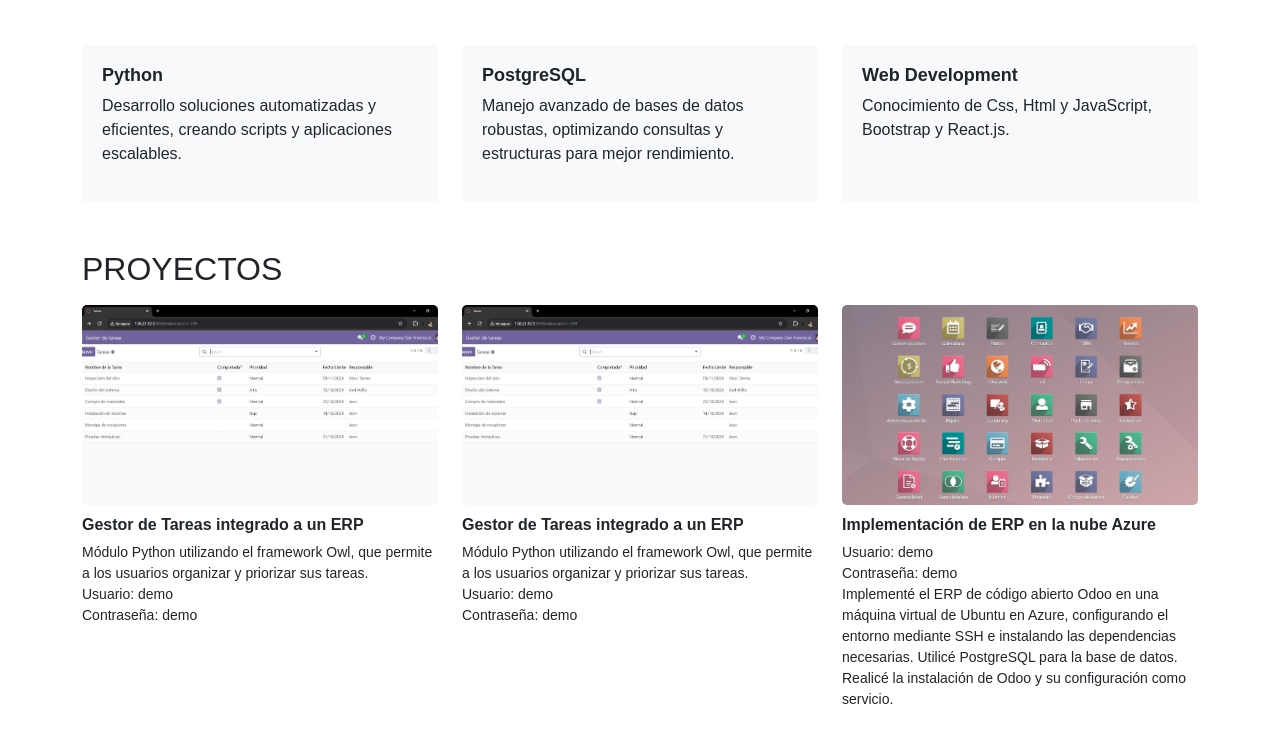
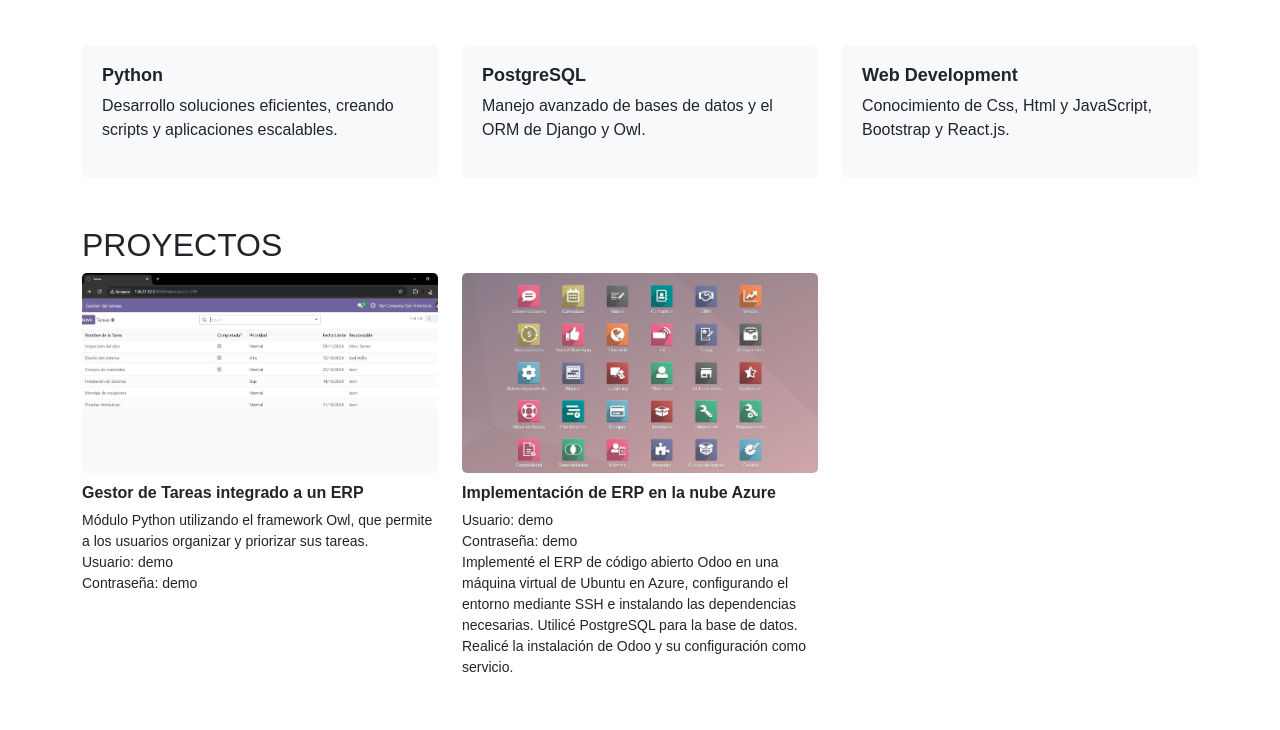
Before and after one commit to jean121/portafolio, a plain HTML site: page index.html in a window 1280 px wide. Shown: the part 481-1211 px from the top of the page. After the commit the page ends 1179 px from the top, so only its background shows below. Drawn offline with nearby package versions, Linux system fonts and the light colour scheme.

Commit message:
index update

```diff
--- a/index.html
+++ b/index.html
@@ -47,13 +47,13 @@
             <div class="col-md-4">
                 <div class="service-item">
                     <h3>Python</h3>
-                    <p>Desarrollo soluciones automatizadas y eficientes, creando scripts y aplicaciones escalables.</p>
+                    <p>Desarrollo soluciones eficientes, creando scripts y aplicaciones escalables.</p>
                 </div>
             </div>
             <div class="col-md-4">
                 <div class="service-item">
                     <h3>PostgreSQL</h3>
-                    <p>Manejo avanzado de bases de datos robustas, optimizando consultas y estructuras para mejor rendimiento.</p>
+                    <p>Manejo avanzado de bases de datos y el ORM de Django y Owl.</p>
                 </div>
             </div>
             <div class="col-md-4">
@@ -65,7 +65,7 @@
         </div>
 
         <h2 class="mt-5">PROYECTOS</h2>
-        <div class="row mt-3">
+        <div class="row mt-2"> <!-- cambiar a 3-->
             <div class="col-md-4">
                 <div class="work-item">
                     <a href="http://158.23.92.0:8069/odoo/action-299" target="_blank">
@@ -79,7 +79,7 @@
                     </a>
                 </div>
             </div>
-            <div class="col-md-4">
+            <!-- <div class="col-md-4">
                 <div class="work-item">
                     <a href="http://158.23.92.0:8069/odoo/action-299" target="_blank">
                     <img src="images/work2.jpg" alt="Work 2" class="img-fluid image-container">
@@ -91,7 +91,7 @@
                     </p>
                     </a>
                 </div>
-            </div>
+            </div> -->
             <div class="col-md-4">
                 <div class="work-item">
                     <a href="http://158.23.92.0:8069/" target="_blank">
```
